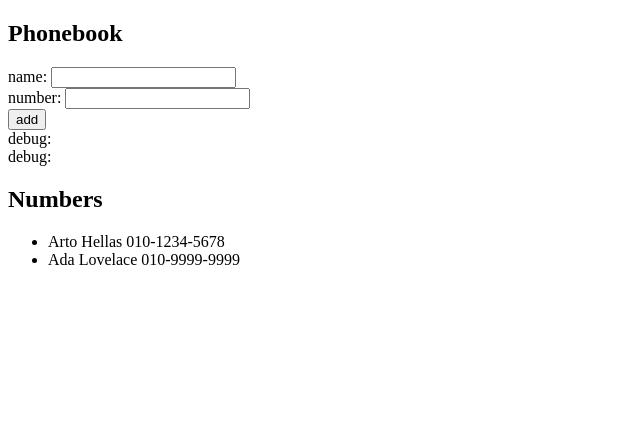
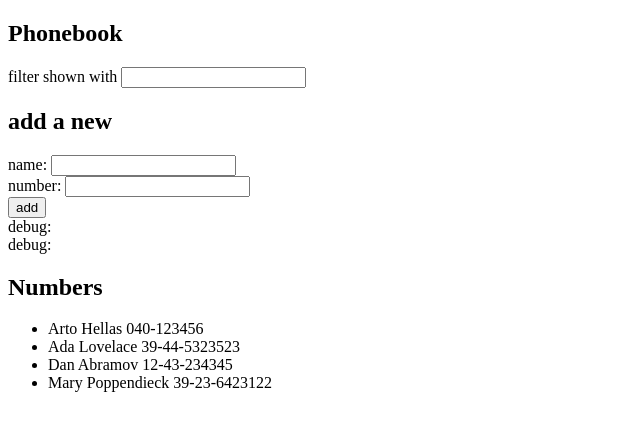
Before and after one commit to dudqlsBeans/helsinki_fullstack, a React (Vite) app in the folder main exercises/part2/: page / in a window 1280 px wide. Shown: the top 430 px of the page, without its empty margins (0-640 px from the left). Built offline with nearby package versions, Linux system fonts and the light colour scheme.

Commit message:
feat: added files and code for 2.10

```diff
--- a/main exercises/part2/src/AppPhonebook.jsx
+++ b/main exercises/part2/src/AppPhonebook.jsx
@@ -1,12 +1,18 @@
 import { useState } from 'react'
+import PersonForm from './components/PersonForm'
+import Filter from './components/Filter'
+import Persons from './components/Persons'
 
 const App = () => {
   const [persons, setPersons] = useState([
-    { name: 'Arto Hellas' , number: '010-1234-5678'},
-    { name: 'Ada Lovelace', number: '010-9999-9999' }
+    { name: 'Arto Hellas', number: '040-123456', id: 1 },
+    { name: 'Ada Lovelace', number: '39-44-5323523', id: 2 },
+    { name: 'Dan Abramov', number: '12-43-234345', id: 3 },
+    { name: 'Mary Poppendieck', number: '39-23-6423122', id: 4 }
   ])
   const [newName, setNewName] = useState('')
   const [newNumber, setNewNumber] = useState('')
+  const [filterTerm, setFilterTerm] = useState('')
 
   const handleSubmit = (event) => {
     event.preventDefault()
@@ -28,37 +34,26 @@
     setNewNumber('')
   }
 
-  const handleChangeName = (event) => {
-    setNewName(event.target.value)
-  }
-
-  const handleChangeNumber = (event) => {
-    setNewNumber(event.target.value)
-  }
+  const filteredPersons = persons.filter(person =>
+    person.name.toLowerCase().includes(filterTerm.toLowerCase())
+  )
 
   return (
     <div>
       <h2>Phonebook</h2>
-      <form onSubmit={handleSubmit}>
-        <div>
-          name: <input value={newName} onChange={handleChangeName}/>
-        </div>
-        <div>
-          number: <input value={newNumber} onChange={handleChangeNumber}/>
-        </div>
-        <div>
-          <button type="submit">add</button>
-        </div>
-      </form>
-
+      <Filter filterTerm={filterTerm} handleFilterChange={e => setFilterTerm(e.target.value)} />
+      <h2>add a new</h2>
+      <PersonForm
+        newName={newName}
+        newNumber={newNumber}
+        handleChangeName={e => setNewName(e.target.value)}
+        handleChangeNumber={e => setNewNumber(e.target.value)}
+        handleSubmit={handleSubmit}
+      />
       <div>debug: {newName}</div>
       <div>debug: {newNumber}</div>
       <h2>Numbers</h2>
-      <ul>
-        {persons.map((person, index) => (
-          <li key={index}>{person.name} {person.number}</li>
-        ))}
-      </ul>
+      <Persons persons={filteredPersons} />
     </div>
   )
 }
--- /dev/null
+++ b/main exercises/part2/src/components/Filter.jsx
@@ -0,0 +1,7 @@
+const Filter = ({ filterTerm, handleFilterChange }) => (
+    <div>
+        filter shown with <input value={filterTerm} onChange={handleFilterChange} />
+    </div>
+)
+
+export default Filter
--- /dev/null
+++ b/main exercises/part2/src/components/PersonForm.jsx
@@ -0,0 +1,15 @@
+const PersonForm = ({ newName, newNumber, handleChangeName, handleChangeNumber, handleSubmit }) => (
+    <form onSubmit={handleSubmit}>
+        <div>
+            name: <input value={newName} onChange={handleChangeName}/>
+        </div>
+        <div>
+            number: <input value={newNumber} onChange={handleChangeNumber}/>
+        </div>
+        <div>
+            <button type="submit">add</button>
+        </div>
+    </form>
+)
+
+export default PersonForm
--- /dev/null
+++ b/main exercises/part2/src/components/Persons.jsx
@@ -0,0 +1,9 @@
+const Persons = ({ persons }) => (
+    <ul>
+        {persons.map((person, index) => (
+            <li key={index}>{person.name} {person.number}</li>
+        ))}
+    </ul>
+)
+
+export default Persons
```
